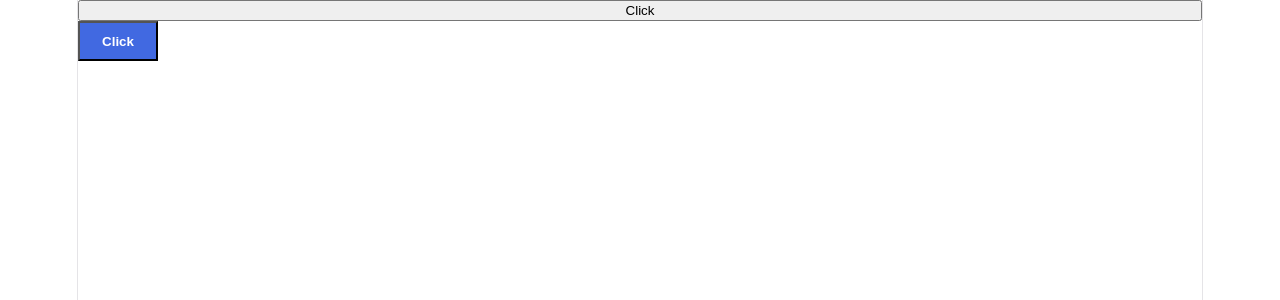
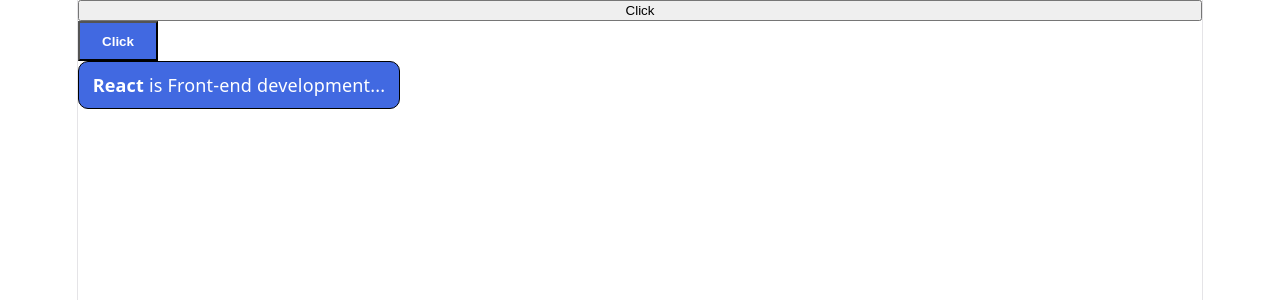
Before and after one commit to Yugo25/my-first-react, a React (Vite) app: page / in a window 1280 px wide. Shown: the top 300 px of the page. Built offline with nearby package versions, Linux system fonts and the light colour scheme.

Commit message:
create EmotionProps

```diff
--- /dev/null
+++ b/src/chap05/EmotionProps.jsx
@@ -0,0 +1,20 @@
+/** @jsxImportSource @emotion/react */
+import styled from '@emotion/styled';
+
+const MyPanel = styled.div`
+    width: 300px;
+    padding: 10px;
+    border: 1px solid #000;
+    color: white;
+    border-radius: ${ props => (props.theme.radius ? '10px' : '0px') };
+    background-color: ${ props => props.theme.color };
+`;
+
+export default function EmotionProps() {
+    return (
+        <MyPanel theme={{
+            radius: true,
+            color: 'royalblue'
+        }}><b>React</b> is Front-end development... </MyPanel>
+    );
+}
--- a/src/main.jsx
+++ b/src/main.jsx
@@ -36,6 +36,7 @@
 import SuspenseResult from './chap05/SuspenseResult';
 import ProfilerBasic from './chap05/ProfilerBasic'
 import { MyButton, MyStyledButton } from './chap05/EmotionStyled';
+import EmotionProps from './chap05/EmotionProps';
 
 createRoot(document.getElementById('root')).render(
   <StrictMode>
@@ -83,6 +84,7 @@
         <ProfilerBasic /> */}
         <MyButton>Click</MyButton>
         <MyStyledButton>Click</MyStyledButton>
+        <EmotionProps />
     </>
   </StrictMode>,
 )
```
